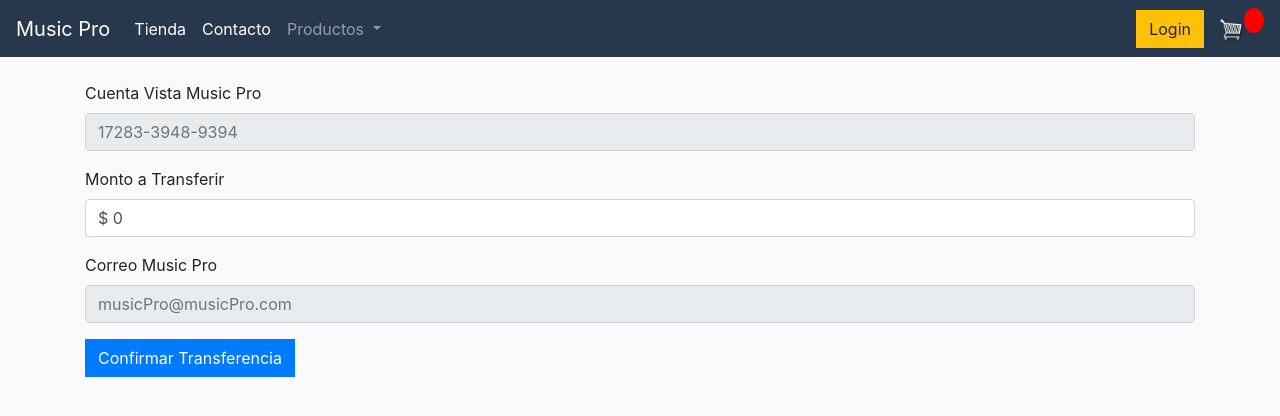
After one commit to sc2-zobka/Music_Pro, a Django app: page /transferencia/ in a window 1280 px wide. The commit adds this page. Shown: the top 416 px of the page. Run offline with Django 3.2, Linux system fonts and the light colour scheme; some libraries are stand-ins or nearby versions.

Commit message:
[ADD] Process Order

```diff
--- /dev/null
+++ b/store/templates/store/transferencia.html
@@ -0,0 +1,31 @@
+{% extends 'store/base.html' %}
+{% load static %}
+
+{% block title %}
+ - Transferencia
+{% endblock %}
+
+{% block contenido %}
+{% load humanize %}
+<form>
+  <fieldset disabled>
+    <div class="form-group">
+      <label for="disabledTextInput">Cuenta Vista Music Pro</label>
+      <input type="text" class="form-control" placeholder="17283-3948-9394">
+    </div>
+    <div class="form-group">
+      <label for="disabledTextInput">Monto a Transferir</label>
+      <div class="form-control">$ {{ orden.get_cart_total | intcomma}} </div>
+    </div>
+    <div class="form-group">
+      <label for="disabledTextInput">Correo Music Pro</label>
+      <input type="text"  class="form-control" placeholder="musicPro@musicPro.com">
+    </div>
+  </fieldset>
+
+    <button type="submit" class="btn btn-primary">Confirmar Transferencia</button>
+
+</form>
+
+
+{% endblock contenido %}
--- a/store/urls.py
+++ b/store/urls.py
@@ -1,3 +1,4 @@
+from django.contrib.auth.views import LogoutView
 from django.urls import path
 
 from .views import (
@@ -14,12 +15,14 @@ from .views import (
     realizar_pedido,
     registro,
     tienda,
+    transferencia,
     update_item,
 )
 
 urlpatterns = [
     path("", tienda, name="tienda"),
     path("carro/", carro, name="carro"),
+    path("transferencia/", transferencia, name="transferencia"),
     path("checkout/", checkout, name="checkout"),
     path("contacto/", contacto, name="contacto"),
     path("registro/", registro, name="registro"),
--- a/store/views.py
+++ b/store/views.py
@@ -22,20 +22,17 @@ def update_item(request):
     data = json.loads(request.body)
     productId = data["productId"]
     action = data["action"]
-    # # # # # # # # # # # # # # # # # # #
-    print("Action", action)
-    print("Product", productId)
-    # # # # # # # # # # # # # # # # # # #
 
     cliente = request.user.cliente
     producto = Producto.objects.get(id=productId)
     orden, created = Orden.objects.get_or_create(cliente=cliente, es_completa=False)
+
     ordenItem, created = OrdenItem.objects.get_or_create(orden=orden, producto=producto)
 
     if action == "add":
-        ordenItem.cantidad += 1
+        ordenItem.cantidad = ordenItem.cantidad + 1
     elif action == "remove":
-        ordenItem.cantidad -= 1
+        ordenItem.cantidad = ordenItem.cantidad - 1
 
     ordenItem.save()
 
@@ -48,13 +45,14 @@ def update_item(request):
 def tienda(request):
 
     if request.user.is_authenticated:
+
         cliente = request.user.cliente
-        # params of get_or_create() must be fields of the Orden model
-        orden, created = Orden.objects.get_or_create(cliente=cliente, es_aceptada=False)
+        orden, created = Orden.objects.get_or_create(cliente=cliente, es_completa=False)
         items = orden.ordenitem_set.all()
         cartItems = orden.get_cart_items
+
     else:
-        # Empty cart for non-logged users
+        # Non-logged users
         items = []
         orden = {"get_cart_total": 0, "get_cart_items": 0}
         cartItems = orden["get_cart_items"]
@@ -68,11 +66,10 @@ def tienda(request):
 
 
 def carro(request):
-    # cart for logged in users
+
     if request.user.is_authenticated:
         cliente = request.user.cliente
-        # params of get_or_create() must be fields of the Orden model
-        orden, created = Orden.objects.get_or_create(cliente=cliente, es_aceptada=False)
+        orden, created = Orden.objects.get_or_create(cliente=cliente, es_completa=False)
         items = orden.ordenitem_set.all()
         cartItems = orden.get_cart_items
     else:
@@ -94,8 +91,7 @@ def checkout(request):
 
     if request.user.is_authenticated:
         cliente = request.user.cliente
-        # params of get_or_create() must be fields of the Orden model
-        orden, created = Orden.objects.get_or_create(cliente=cliente, es_aceptada=False)
+        orden, created = Orden.objects.get_or_create(cliente=cliente, es_completa=False)
         items = orden.ordenitem_set.all()
         cartItems = orden.get_cart_items
     else:
@@ -131,6 +127,25 @@ def contacto(request):
         data["form"] = formulario
 
     return render(request, "store/contacto.html", data)
+
+
+def transferencia(request):
+
+    if request.user.is_authenticated:
+        cliente = request.user.cliente
+        orden, created = Orden.objects.get_or_create(cliente=cliente, es_aceptada=False)
+
+    else:
+        # Empty cart for non-logged users
+        items = []
+        orden = {"get_cart_total": 0, "get_cart_items": 0}
+        cartItems = orden["get_cart_items"]
+
+    data = {
+        "orden": orden,
+    }
+
+    return render(request, "store/transferencia.html", data)
 
 
 def realizar_pedido(request):
@@ -321,7 +336,6 @@ def procesar_orden(request):
         cliente = request.user.cliente
         orden, created = Orden.objects.get_or_create(cliente=cliente, es_completa=False)
         total = int(data["form"]["total"])
-
         despacho = data["shipping"]["despacho"]
 
         if despacho is None:
@@ -335,7 +349,7 @@ def procesar_orden(request):
         orden.save()
 
         if orden.es_completa == True and orden.retiro_en_tienda == False:
-            # create Orden de Despacho instance
+
             OrdenDeDespacho.objects.create(
                 cliente=cliente,
                 orden=orden,
```
Also changed, not shown: store/models.py (+8 -5 lines), store/templates/store/checkout.html (+21 -16 lines), store/migrations/0004_alter_pedidocasacentral_options.py (added).
